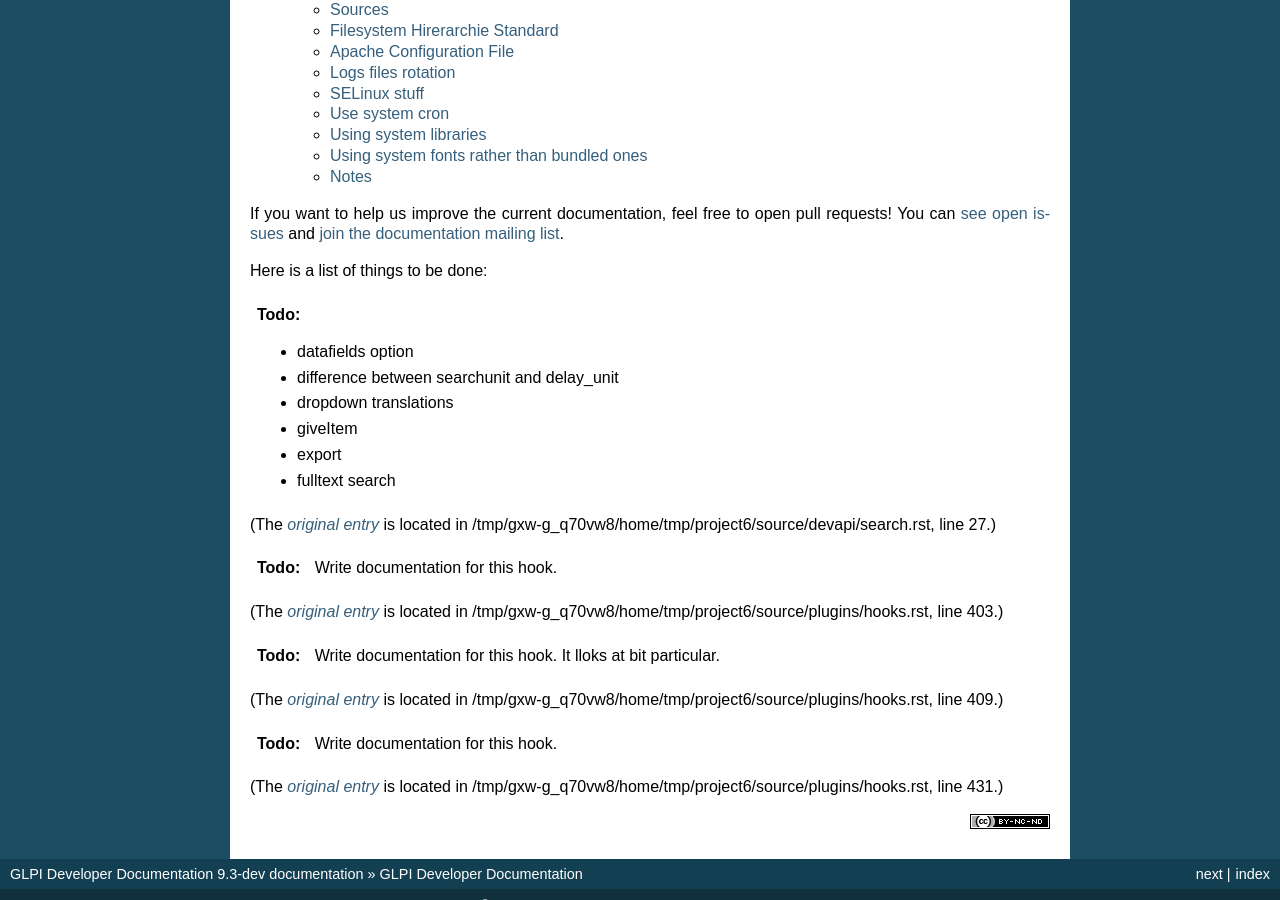
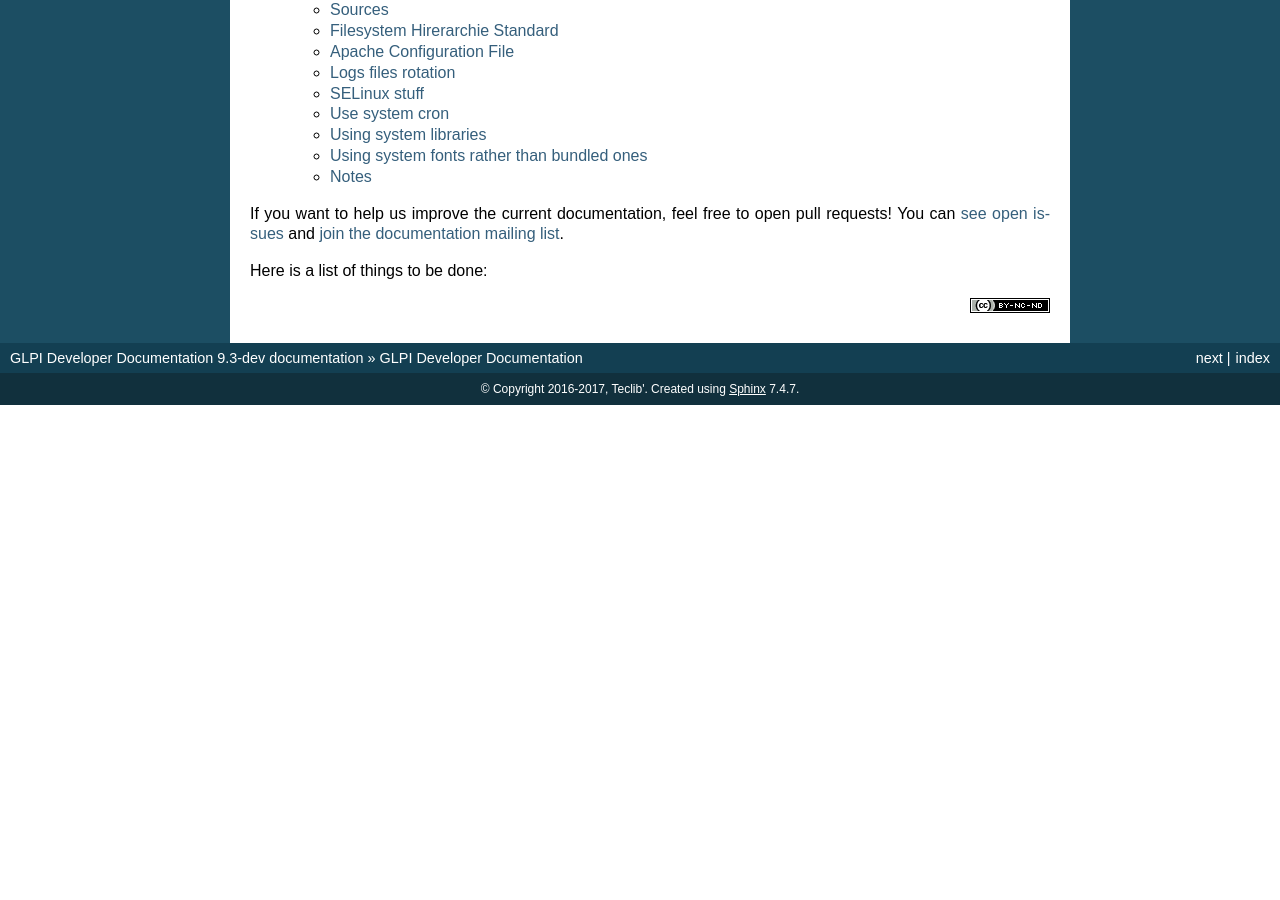
Before and after one commit to glpi-project/docdev, a Sphinx documentation site: the page built from source/index.rst, in a window 1280 px wide and 900 px high, scrolled down 1224 px. Built offline with Sphinx 7.4.7, drawn with Linux system fonts in a browser that asks for light colours; after the commit the page ends 1629 px from its top, so only the background shows below that.

Commit message:
Hide todos

```diff
--- a/source/conf.py
+++ b/source/conf.py
@@ -33,7 +33,7 @@ extensions = [
     'sphinx.ext.ifconfig',
 ]
 
-todo_include_todos = True
+#todo_include_todos = True
 
 # Add any paths that contain templates here, relative to this directory.
 templates_path = ['_templates']
```
